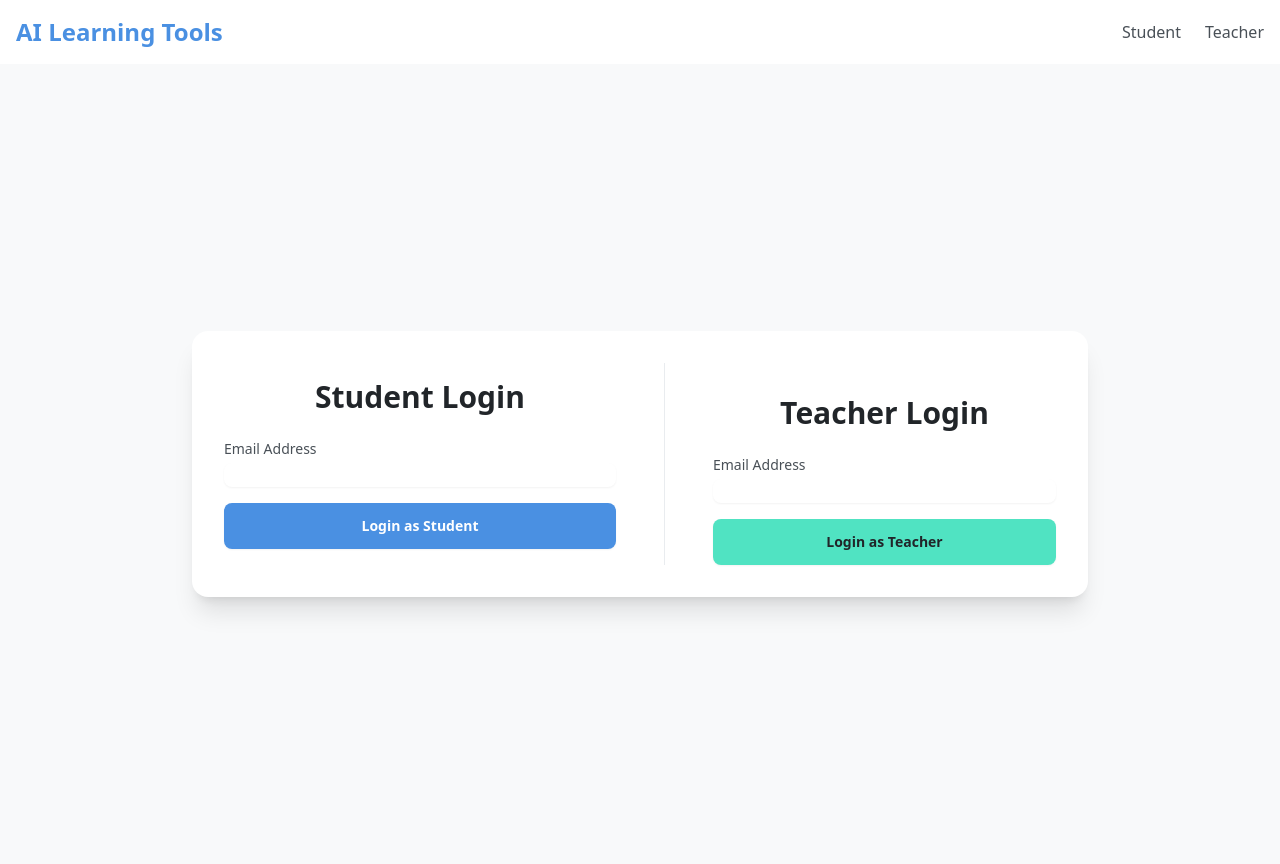
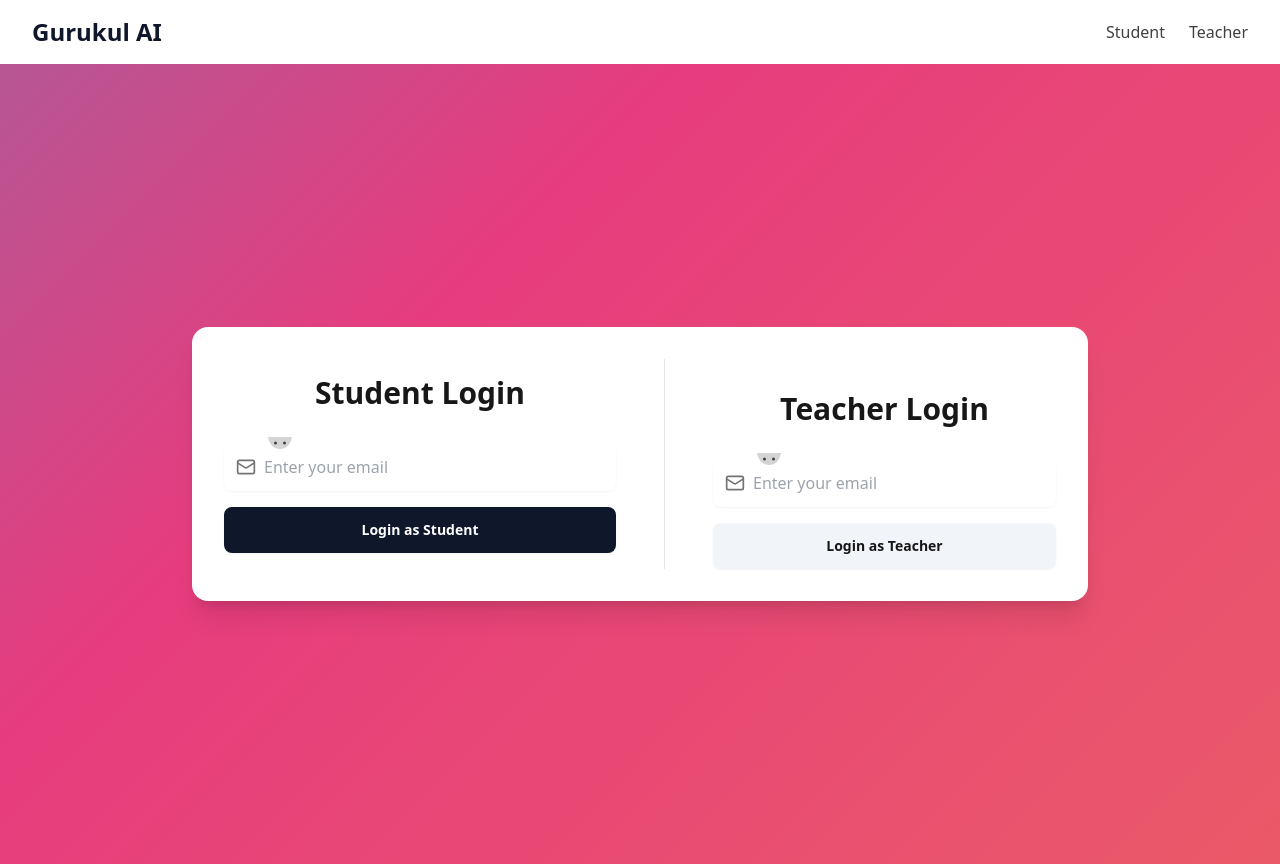
Before and after one commit to AnmolShukla2002/gurukulai0, a Next.js app: page / in a window 1280 px wide. Built offline with nearby package versions, Linux system fonts and the light colour scheme.

Commit message:
chore: improved UI

```diff
--- a/package.json
+++ b/package.json
@@ -24,7 +24,8 @@
     "pdf-parse": "^2.2.2",
     "react": "19.1.0",
     "react-dom": "19.1.0",
-    "react-speech-recognition": "^4.0.1"
+    "react-speech-recognition": "^4.0.1",
+    "tailwindcss-animate": "^1.0.7"
   },
   "devDependencies": {
     "@types/html-to-docx": "^1.8.0",
--- a/src/app/globals.css
+++ b/src/app/globals.css
@@ -2,6 +2,117 @@
 @tailwind base;
 @tailwind utilities;
 @tailwind components;
+
+@layer base {
+  :root {
+    --background: 0 0% 100%;
+    --foreground: 222.2 84% 4.9%;
+
+    --card: 0 0% 100%;
+    --card-foreground: 222.2 84% 4.9%;
+
+    --popover: 0 0% 100%;
+    --popover-foreground: 222.2 84% 4.9%;
+
+    --primary: 222.2 47.4% 11.2%;
+    --primary-foreground: 210 40% 98%;
+
+    --secondary: 210 40% 96.1%;
+    --secondary-foreground: 222.2 47.4% 11.2%;
+
+    --muted: 210 40% 96.1%;
+    --muted-foreground: 215.4 16.3% 46.9%;
+
+    --accent: 210 40% 96.1%;
+    --accent-foreground: 222.2 47.4% 11.2%;
+
+    --destructive: 0 84.2% 60.2%;
+    --destructive-foreground: 210 40% 98%;
+
+    --border: 214.3 31.8% 91.4%;
+    --input: 214.3 31.8% 91.4%;
+    --ring: 222.2 84% 4.9%;
+
+    --radius: 0.5rem;
+  }
+
+  .dark {
+    --background: 222.2 84% 4.9%;
+    --foreground: 210 40% 98%;
+
+    --card: 222.2 84% 4.9%;
+    --card-foreground: 210 40% 98%;
+
+    --popover: 222.2 84% 4.9%;
+    --popover-foreground: 210 40% 98%;
+
+    --primary: 210 40% 98%;
+    --primary-foreground: 222.2 47.4% 11.2%;
+
+    --secondary: 217.2 32.6% 17.5%;
+    --secondary-foreground: 210 40% 98%;
+
+    --muted: 217.2 32.6% 17.5%;
+    --muted-foreground: 215 20.2% 65.1%;
+
+    --accent: 217.2 32.6% 17.5%;
+    --accent-foreground: 210 40% 98%;
+
+    --destructive: 0 62.8% 30.6%;
+    --destructive-foreground: 210 40% 98%;
+
+    --border: 217.2 32.6% 17.5%;
+    --input: 217.2 32.6% 17.5%;
+    --ring: 212.7 26.8% 83.9%;
+  }
+}
+
+@layer base {
+  * {
+    @apply border-border;
+  }
+  body {
+    @apply bg-background text-foreground;
+  }
+}
+
+@keyframes gradient-animation {
+  0% {
+    background-position: 0% 50%;
+  }
+  50% {
+    background-position: 100% 50%;
+  }
+  100% {
+    background-position: 0% 50%;
+  }
+}
+
+.animated-gradient {
+  background: linear-gradient(-45deg, #ee7752, #e73c7e, #23a6d5, #23d5ab);
+  background-size: 400% 400%;
+  animation: gradient-animation 15s ease infinite;
+}
+
+.input-glow-effect {
+    position: relative;
+    overflow: hidden;
+}
+
+.input-glow-effect:before {
+    content: '';
+    position: absolute;
+    top: 0;
+    left: -100%;
+    width: 100%;
+    height: 100%;
+    background: linear-gradient(90deg, transparent, rgba(255, 255, 255, 0.4), transparent);
+    transition: 0.5s;
+}
+
+.input-glow-effect:hover:before {
+    left: 100%;
+}
 
 body {
   background-color: #F8F9FA;
--- a/src/app/layout.tsx
+++ b/src/app/layout.tsx
@@ -15,7 +15,7 @@ const geistMono = Geist_Mono({
 });
 
 export const metadata: Metadata = {
-  title: 'AI Learning Tools',
+  title: 'Gurukul AI',
   description: 'AI-powered tools for teachers and students',
 };
 
--- a/src/app/page.tsx
+++ b/src/app/page.tsx
@@ -1,8 +1,8 @@
-
 'use client';
 
 import { useState } from 'react';
 import { useRouter } from 'next/navigation';
+import { AnimatedEmailInput } from '@/components/AnimatedEmailInput';
 
 export default function LoginPage() {
   const [studentEmail, setStudentEmail] = useState('');
@@ -20,24 +20,21 @@ export default function LoginPage() {
   };
 
   return (
-    <div className="flex min-h-screen items-center justify-center bg-neutral-100 p-4">
+    <div className="flex min-h-screen items-center justify-center animated-gradient p-4">
       <div className="w-full max-w-4xl rounded-2xl bg-white p-8 shadow-xl md:grid md:grid-cols-2 md:gap-12">
         <div className="flex flex-col justify-center">
           <h2 className="mb-6 text-center text-3xl font-bold text-neutral-900">Student Login</h2>
           <form onSubmit={handleStudentLogin}>
             <div className="mb-4">
-              <label htmlFor="student-email" className="block text-sm font-medium text-neutral-700">
+              <label htmlFor="student-email" className="sr-only">
                 Email Address
               </label>
-              <input
+              <AnimatedEmailInput
                 id="student-email"
-                name="email"
-                type="email"
-                autoComplete="email"
-                required
                 value={studentEmail}
                 onChange={(e) => setStudentEmail(e.target.value)}
-                className="mt-1 block w-full rounded-lg border-neutral-200 shadow-sm focus:border-primary focus:ring focus:ring-primary focus:ring-opacity-50"
+                placeholder="Enter your email"
+                focusColorClass="focus:border-primary focus:ring-primary"
               />
             </div>
             <div>
@@ -54,18 +51,15 @@ export default function LoginPage() {
           <h2 className="mb-6 text-center text-3xl font-bold text-neutral-900">Teacher Login</h2>
           <form onSubmit={handleTeacherLogin}>
             <div className="mb-4">
-              <label htmlFor="teacher-email" className="block text-sm font-medium text-neutral-700">
+              <label htmlFor="teacher-email" className="sr-only">
                 Email Address
               </label>
-              <input
+              <AnimatedEmailInput
                 id="teacher-email"
-                name="email"
-                type="email"
-                autoComplete="email"
-                required
                 value={teacherEmail}
                 onChange={(e) => setTeacherEmail(e.target.value)}
-                className="mt-1 block w-full rounded-lg border-neutral-200 shadow-sm focus:border-secondary focus:ring focus:ring-secondary focus:ring-opacity-50"
+                placeholder="Enter your email"
+                focusColorClass="focus:border-secondary focus:ring-secondary"
               />
             </div>
             <div>
--- /dev/null
+++ b/src/components/AnimatedEmailInput.tsx
@@ -0,0 +1,62 @@
+'use client';
+
+import { MailIcon } from '@/components/MailIcon';
+
+interface AnimatedEmailInputProps {
+  id: string;
+  value: string;
+  onChange: (e: React.ChangeEvent<HTMLInputElement>) => void;
+  placeholder: string;
+  focusColorClass: string;
+}
+
+const PeekingCreature = ({ pupilOffset }: { pupilOffset: number }) => (
+  <svg
+    width="32"
+    height="16"
+    viewBox="0 0 32 16"
+    className="absolute top-0 left-10 z-10 -translate-y-1/2 bg-white px-1 text-neutral-300"
+    aria-hidden="true"
+  >
+    <path
+      d="M0 0C0 0 2.28571 16 16 16C29.7143 16 32 0 32 0H0Z"
+      className="fill-current"
+    />
+    <g
+      className="transition-transform duration-200 ease-out"
+      style={{ transform: `translateX(${pupilOffset}px)` }}
+    >
+      <circle cx="10" cy="8" r="2" className="fill-neutral-700" />
+      <circle cx="22" cy="8" r="2" className="fill-neutral-700" />
+    </g>
+  </svg>
+);
+
+
+export const AnimatedEmailInput = ({
+  id,
+  value,
+  onChange,
+  placeholder,
+  focusColorClass,
+}: AnimatedEmailInputProps) => {
+  const pupilOffset = Math.min(value.length * 0.7, 14);
+
+  return (
+    <div className="relative mt-2">
+      <MailIcon className="absolute left-3 top-1/2 -translate-y-1/2 h-5 w-5 text-neutral-500" />
+      <PeekingCreature pupilOffset={pupilOffset} />
+      <input
+        id={id}
+        name="email"
+        type="email"
+        autoComplete="email"
+        required
+        value={value}
+        onChange={onChange}
+        placeholder={placeholder}
+        className={`pl-10 block w-full rounded-lg border-neutral-200 shadow-sm focus:ring focus:ring-opacity-50 py-3 placeholder:text-base ${focusColorClass}`}
+      />
+    </div>
+  );
+};
--- /dev/null
+++ b/src/components/MailIcon.tsx
@@ -0,0 +1,21 @@
+import type { SVGProps } from "react";
+
+export function MailIcon(props: SVGProps<SVGSVGElement>) {
+  return (
+    <svg
+      {...props}
+      xmlns="http://www.w3.org/2000/svg"
+      width="24"
+      height="24"
+      viewBox="0 0 24 24"
+      fill="none"
+      stroke="currentColor"
+      strokeWidth="2"
+      strokeLinecap="round"
+      strokeLinejoin="round"
+    >
+      <rect width="20" height="16" x="2" y="4" rx="2" />
+      <path d="m22 7-8.97 5.7a1.94 1.94 0 0 1-2.06 0L2 7" />
+    </svg>
+  );
+}
--- a/src/components/Navbar.tsx
+++ b/src/components/Navbar.tsx
@@ -7,7 +7,7 @@ const Navbar = () => {
       <div className="container mx-auto px-4">
         <div className="flex justify-between items-center py-4">
           <Link href="/" className="text-2xl font-bold text-primary">
-            AI Learning Tools
+            Gurukul AI
           </Link>
           <div className="space-x-6">
             <Link href="/student/dashboard" className="text-neutral-700 hover:text-primary transition-colors">
--- a/tailwind.config.ts
+++ b/tailwind.config.ts
@@ -1,29 +1,80 @@
-
 import type { Config } from 'tailwindcss'
 
-const config: Config = {
+const config = {
+  darkMode: ["class"],
   content: [
-    './src/pages/**/*.{js,ts,jsx,tsx,mdx}',
-    './src/components/**/*.{js,ts,jsx,tsx,mdx}',
-    './src/app/**/*.{js,ts,jsx,tsx,mdx}',
-  ],
+    './pages/**/*.{ts,tsx}',
+    './components/**/*.{ts,tsx}',
+    './app/**/*.{ts,tsx}',
+    './src/**/*.{ts,tsx}',
+	],
+  prefix: "",
   theme: {
+    container: {
+      center: true,
+      padding: "2rem",
+      screens: {
+        "2xl": "1400px",
+      },
+    },
     extend: {
       colors: {
-        'primary': '#4A90E2',
-        'secondary': '#50E3C2',
-        'accent': '#F5A623',
-        'neutral-100': '#F8F9FA',
-        'neutral-200': '#E9ECEF',
-        'neutral-500': '#868E96',
-        'neutral-700': '#495057',
-        'neutral-900': '#212529',
-        'success': '#28a745',
-        'warning': '#ffc107',
-        'error': '#dc3545',
+        border: "hsl(var(--border))",
+        input: "hsl(var(--input))",
+        ring: "hsl(var(--ring))",
+        background: "hsl(var(--background))",
+        foreground: "hsl(var(--foreground))",
+        primary: {
+          DEFAULT: "hsl(var(--primary))",
+          foreground: "hsl(var(--primary-foreground))",
+        },
+        secondary: {
+          DEFAULT: "hsl(var(--secondary))",
+          foreground: "hsl(var(--secondary-foreground))",
+        },
+        destructive: {
+          DEFAULT: "hsl(var(--destructive))",
+          foreground: "hsl(var(--destructive-foreground))",
+        },
+        muted: {
+          DEFAULT: "hsl(var(--muted))",
+          foreground: "hsl(var(--muted-foreground))",
+        },
+        accent: {
+          DEFAULT: "hsl(var(--accent))",
+          foreground: "hsl(var(--accent-foreground))",
+        },
+        popover: {
+          DEFAULT: "hsl(var(--popover))",
+          foreground: "hsl(var(--popover-foreground))",
+        },
+        card: {
+          DEFAULT: "hsl(var(--card))",
+          foreground: "hsl(var(--card-foreground))",
+        },
+      },
+      borderRadius: {
+        lg: "var(--radius)",
+        md: "calc(var(--radius) - 2px)",
+        sm: "calc(var(--radius) - 4px)",
+      },
+      keyframes: {
+        "accordion-down": {
+          from: { height: "0" },
+          to: { height: "var(--radix-accordion-content-height)" },
+        },
+        "accordion-up": {
+          from: { height: "var(--radix-accordion-content-height)" },
+          to: { height: "0" },
+        },
+      },
+      animation: {
+        "accordion-down": "accordion-down 0.2s ease-out",
+        "accordion-up": "accordion-up 0.2s ease-out",
       },
     },
   },
-  plugins: [],
-}
+  plugins: [require("tailwindcss-animate")],
+} satisfies Config
+
 export default config
```
Also changed, not shown: 1 other file (tests, documents, lock files or other folders).
